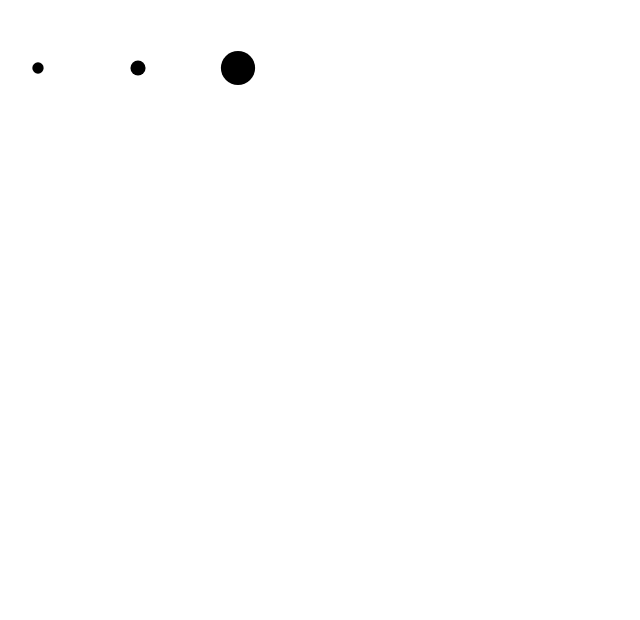
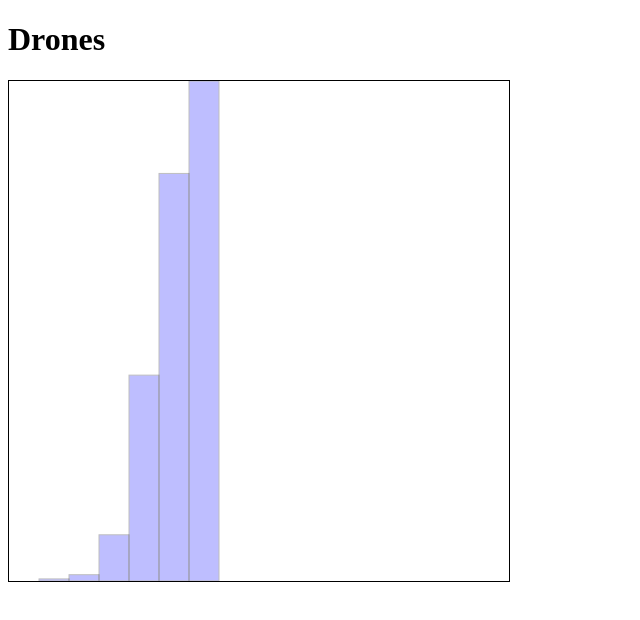
Before and after one commit to Madejczyk/d3-basics, a plain HTML site: page index.html in a window 1280 px wide. Shown: the whole page, without its empty margins (0-640 px from the left). Drawn offline with nearby package versions, Linux system fonts and the light colour scheme.

Commit message:
Bar chart v4

```diff
--- a/index.html
+++ b/index.html
@@ -6,22 +6,31 @@
     <script src="https://d3js.org/d3.v4.min.js"></script>
 </head>
 <body>
-    <svg width="720" height="120">
-        <circle cx="40" cy="60" r="10"></circle>
-        <circle cx="80" cy="60" r="10"></circle>
-        <circle cx="120" cy="60" r="10"></circle>
+    <h1>Drones</h1>
+    <svg width="500" height="500" style="border: 1px solid">
     </svg>
     <script>
-        var svg = d3.select('svg')
-        var circle = svg.selectAll("circle")
-            .data([32, 57, 293], function(d) { return d; });
+        var data = [10, 15, 25, 120, 500, 980, 1200];
 
-        circle.enter().append("circle")
-            .attr("cy", 60)
-            .attr("cx", function(d, i) { return i * 100 + 30; })
-            .attr("r", function(d) { return Math.sqrt(d); });
+        // Create yScale
+        var yScale = d3.scaleLinear()
+            .domain([10, 1200])
+            .range([0, 500]);
 
-        circle.exit().remove();
+        d3.select("svg")
+            .selectAll("rect")
+            .data(data)
+            .enter()
+            .append("rect")
+            .attr("width", 30)
+            .attr("height", function(d) { return yScale(d); })
+            .attr("x", function(d, i) { return i * 30; })
+            .attr("y", function(d) { return 500 - yScale(d);})
+            .style("fill", "blue")
+            .style("stroke", "black")
+            .style("stroke-width", "1px")
+            .style("opacity", .25);
+
     </script>
 </body>
 </html>
```
